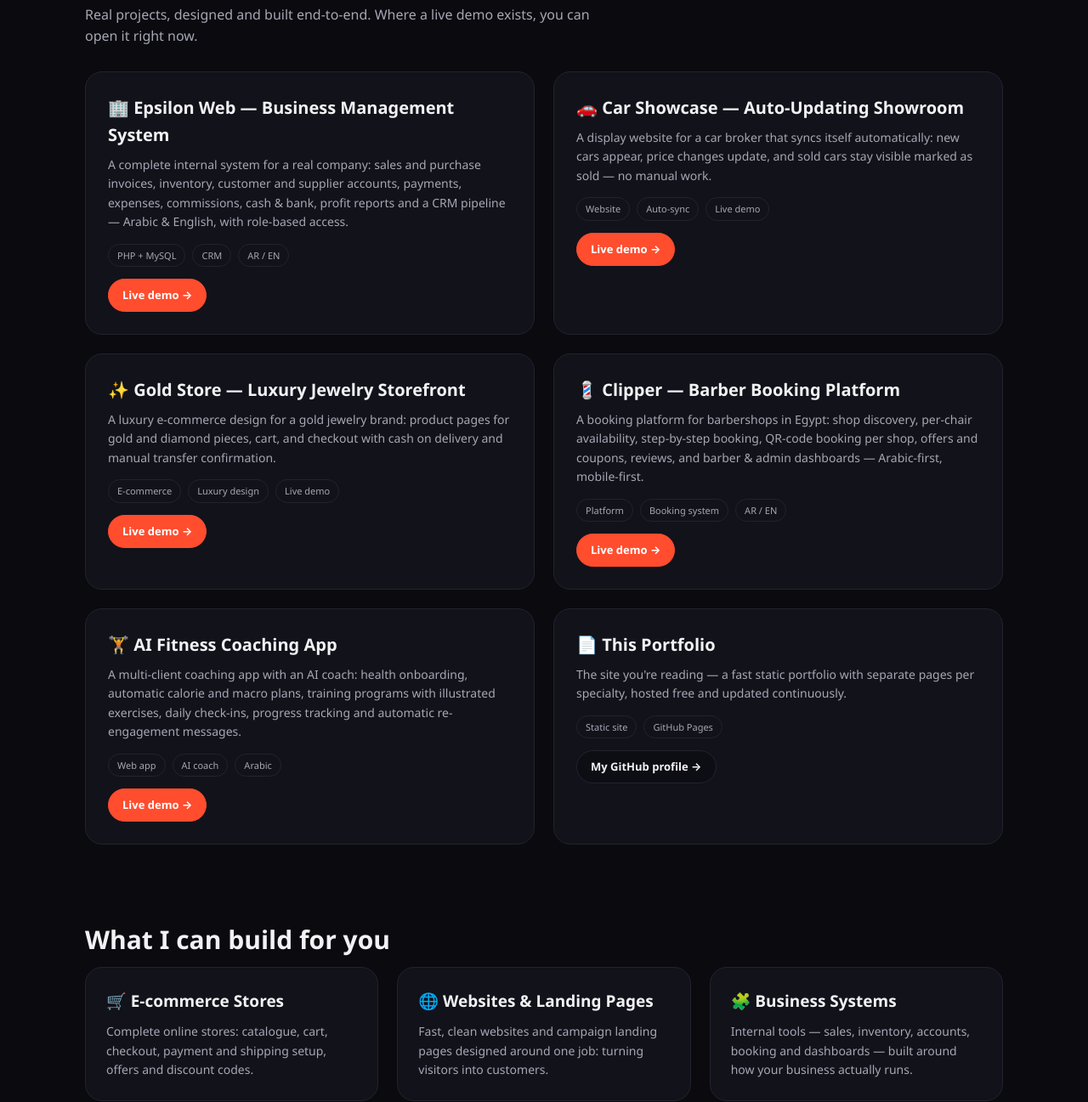
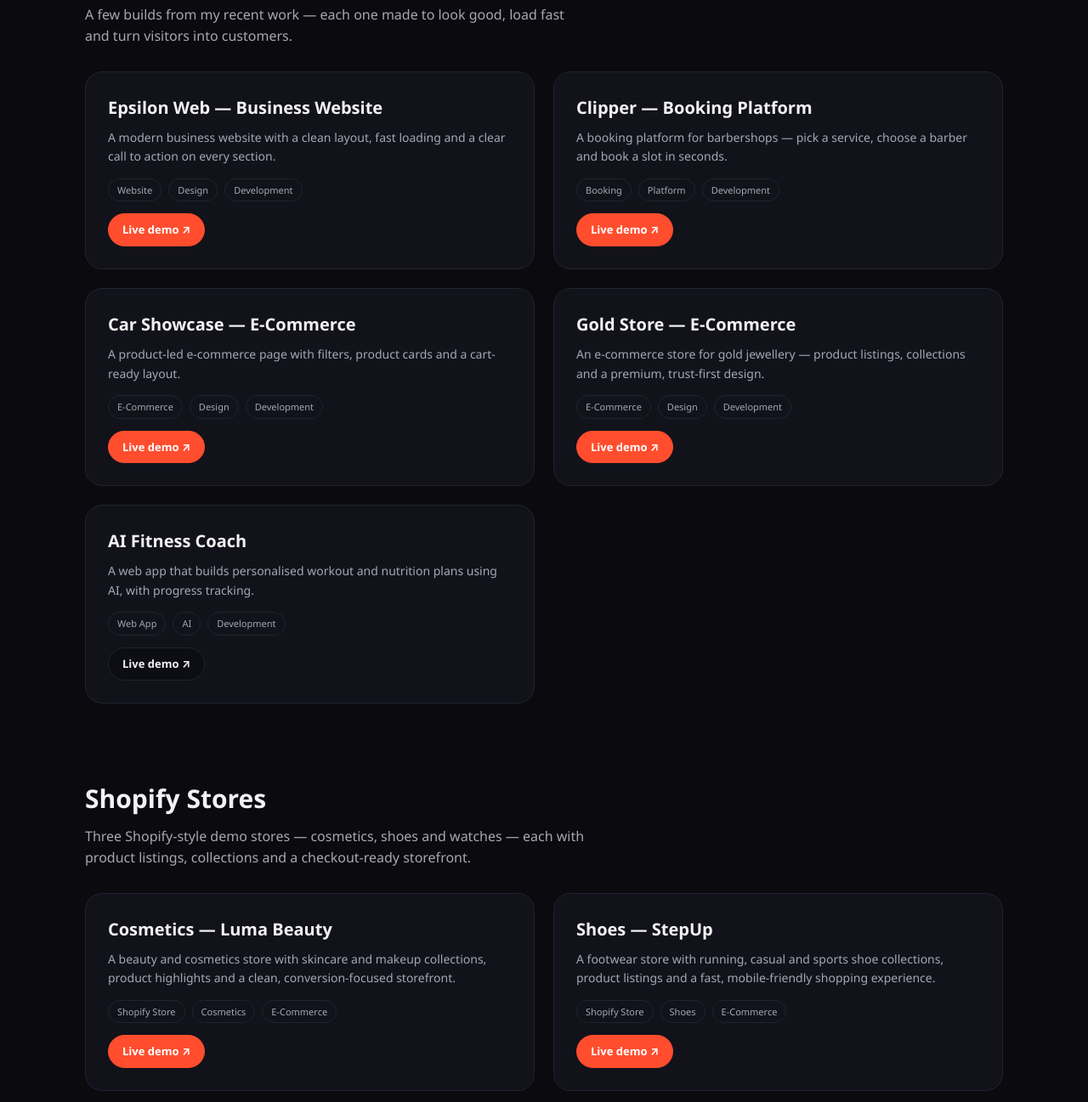
Before and after one commit to mo7md2001/portfolio, a plain HTML site: page projects.html in a window 1280 px wide. Shown: the part 406-1703 px from the top of the page at 85% size. Drawn offline with Linux system fonts and the light colour scheme.

Commit message:
Add Shopify Stores section with Cosmetics, Shoes and Watches live demos

```diff
--- a/projects.html
+++ b/projects.html
@@ -63,60 +63,84 @@
 
   <section>
     <h2>Selected projects</h2>
-    <p class="sub">Real projects, designed and built end-to-end. Where a live demo exists, you can open it right now.</p>
+    <p class="sub">A few builds from my recent work — each one made to look good, load fast and turn visitors into customers.</p>
     <div class="grid">
+      <div class="card">
+        <h3>Epsilon Web — Business Website</h3>
+        <p>A modern business website with a clean layout, fast loading and a clear call to action on every section.</p>
+        <div class="tags"><span class="tag">Website</span><span class="tag">Design</span><span class="tag">Development</span></div>
+        <div class="links"><a class="lnk live" href="https://epsilon-web.netlify.app/" target="_blank" rel="noopener">Live demo ↗</a></div>
+      </div>
+      <div class="card">
+        <h3>Clipper — Booking Platform</h3>
+        <p>A booking platform for barbershops — pick a service, choose a barber and book a slot in seconds.</p>
+        <div class="tags"><span class="tag">Booking</span><span class="tag">Platform</span><span class="tag">Development</span></div>
+        <div class="links"><a class="lnk live" href="https://clipper.netlify.app/" target="_blank" rel="noopener">Live demo ↗</a></div>
+      </div>
+      <div class="card">
+        <h3>Car Showcase — E-Commerce</h3>
+        <p>A product-led e-commerce page with filters, product cards and a cart-ready layout.</p>
+        <div class="tags"><span class="tag">E-Commerce</span><span class="tag">Design</span><span class="tag">Development</span></div>
+        <div class="links"><a class="lnk live" href="https://car-showcase.netlify.app/" target="_blank" rel="noopener">Live demo ↗</a></div>
+      </div>
+      <div class="card">
+        <h3>Gold Store — E-Commerce</h3>
+        <p>An e-commerce store for gold jewellery — product listings, collections and a premium, trust-first design.</p>
+        <div class="tags"><span class="tag">E-Commerce</span><span class="tag">Design</span><span class="tag">Development</span></div>
+        <div class="links"><a class="lnk live" href="https://gold-store.netlify.app/" target="_blank" rel="noopener">Live demo ↗</a></div>
+      </div>
+      <div class="card">
+        <h3>AI Fitness Coach</h3>
+        <p>A web app that builds personalised workout and nutrition plans using AI, with progress tracking.</p>
+        <div class="tags"><span class="tag">Web App</span><span class="tag">AI</span><span class="tag">Development</span></div>
+        <div class="links"><a class="lnk" href="https://ai-fitness-coach-nutrition.netlify.app/" target="_blank" rel="noopener">Live demo ↗</a></div>
+      </div>
+    </div>
+  </section>
 
-      <div class="card"><h3>🏢 Epsilon Web — Business Management System</h3>
-      <p>A complete internal system for a real company: sales and purchase invoices, inventory, customer and supplier accounts, payments, expenses, commissions, cash &amp; bank, profit reports and a CRM pipeline — Arabic &amp; English, with role-based access.</p>
-      <div class="tags"><span class="tag">PHP + MySQL</span><span class="tag">CRM</span><span class="tag">AR / EN</span></div>
-      <div class="links"><a class="lnk live" href="https://mo7md2001.github.io/epsilon-web/" target="_blank" rel="noopener">Live demo →</a></div></div>
-
-      <div class="card"><h3>🚗 Car Showcase — Auto-Updating Showroom</h3>
-      <p>A display website for a car broker that syncs itself automatically: new cars appear, price changes update, and sold cars stay visible marked as sold — no manual work.</p>
-      <div class="tags"><span class="tag">Website</span><span class="tag">Auto-sync</span><span class="tag">Live demo</span></div>
-      <div class="links"><a class="lnk live" href="https://mo7md2001.github.io/car-showcase/" target="_blank" rel="noopener">Live demo →</a></div></div>
-
-      <div class="card"><h3>✨ Gold Store — Luxury Jewelry Storefront</h3>
-      <p>A luxury e-commerce design for a gold jewelry brand: product pages for gold and diamond pieces, cart, and checkout with cash on delivery and manual transfer confirmation.</p>
-      <div class="tags"><span class="tag">E-commerce</span><span class="tag">Luxury design</span><span class="tag">Live demo</span></div>
-      <div class="links"><a class="lnk live" href="https://mo7md2001.github.io/gold-store-mockup/" target="_blank" rel="noopener">Live demo →</a></div></div>
-
-      <div class="card"><h3>💈 Clipper — Barber Booking Platform</h3>
-      <p>A booking platform for barbershops in Egypt: shop discovery, per-chair availability, step-by-step booking, QR-code booking per shop, offers and coupons, reviews, and barber &amp; admin dashboards — Arabic-first, mobile-first.</p>
-      <div class="tags"><span class="tag">Platform</span><span class="tag">Booking system</span><span class="tag">AR / EN</span></div>
-      <div class="links"><a class="lnk live" href="https://mo7md2001.github.io/clipper/" target="_blank" rel="noopener">Live demo →</a></div></div>
-
-      <div class="card"><h3>🏋️ AI Fitness Coaching App</h3>
-      <p>A multi-client coaching app with an AI coach: health onboarding, automatic calorie and macro plans, training programs with illustrated exercises, daily check-ins, progress tracking and automatic re-engagement messages.</p>
-      <div class="tags"><span class="tag">Web app</span><span class="tag">AI coach</span><span class="tag">Arabic</span></div>
-      <div class="links"><a class="lnk live" href="https://mo7md2001.github.io/ai-fitness-coaching/" target="_blank" rel="noopener">Live demo →</a></div></div>
-
-      <div class="card"><h3>📄 This Portfolio</h3>
-      <p>The site you're reading — a fast static portfolio with separate pages per specialty, hosted free and updated continuously.</p>
-      <div class="tags"><span class="tag">Static site</span><span class="tag">GitHub Pages</span></div>
-      <div class="links"><a class="lnk" href="https://github.com/mo7md2001" target="_blank" rel="noopener">My GitHub profile →</a></div></div>
-
+  <section>
+    <h2>Shopify Stores</h2>
+    <p class="sub">Three Shopify-style demo stores — cosmetics, shoes and watches — each with product listings, collections and a checkout-ready storefront.</p>
+    <div class="grid">
+      <div class="card">
+        <h3>Cosmetics — Luma Beauty</h3>
+        <p>A beauty and cosmetics store with skincare and makeup collections, product highlights and a clean, conversion-focused storefront.</p>
+        <div class="tags"><span class="tag">Shopify Store</span><span class="tag">Cosmetics</span><span class="tag">E-Commerce</span></div>
+        <div class="links"><a class="lnk live" href="https://mo7md2001.github.io/shopify-store/cosmetics/" target="_blank" rel="noopener">Live demo ↗</a></div>
+      </div>
+      <div class="card">
+        <h3>Shoes — StepUp</h3>
+        <p>A footwear store with running, casual and sports shoe collections, product listings and a fast, mobile-friendly shopping experience.</p>
+        <div class="tags"><span class="tag">Shopify Store</span><span class="tag">Shoes</span><span class="tag">E-Commerce</span></div>
+        <div class="links"><a class="lnk live" href="https://mo7md2001.github.io/shopify-store/shoes/" target="_blank" rel="noopener">Live demo ↗</a></div>
+      </div>
+      <div class="card">
+        <h3>Watches — Aurum Time</h3>
+        <p>A luxury watch store with classic and modern timepiece collections, detailed product pages and an elegant storefront.</p>
+        <div class="tags"><span class="tag">Shopify Store</span><span class="tag">Watches</span><span class="tag">E-Commerce</span></div>
+        <div class="links"><a class="lnk live" href="https://mo7md2001.github.io/shopify-store/watches/" target="_blank" rel="noopener">Live demo ↗</a></div>
+      </div>
     </div>
   </section>
 
   <section>
     <h2>What I can build for you</h2>
     <div class="svc">
-      <div class="box"><h3>🛒 E-commerce Stores</h3><p>Complete online stores: catalogue, cart, checkout, payment and shipping setup, offers and discount codes.</p></div>
-      <div class="box"><h3>🌐 Websites &amp; Landing Pages</h3><p>Fast, clean websites and campaign landing pages designed around one job: turning visitors into customers.</p></div>
-      <div class="box"><h3>🧩 Business Systems</h3><p>Internal tools — sales, inventory, accounts, booking and dashboards — built around how your business actually runs.</p></div>
+      <div class="box"><h3>🛍️ E-Commerce Stores</h3><p>Shopify-style stores with product pages, collections, discounts and a checkout that actually converts.</p></div>
+      <div class="box"><h3>🏢 Business Websites</h3><p>Fast, modern company websites that explain the offer in seconds and push visitors to contact you.</p></div>
+      <div class="box"><h3>⚙️ Business Systems</h3><p>Booking systems, dashboards and internal tools that save hours every week.</p></div>
     </div>
   </section>
 
   <section>
     <div class="contact">
-      <h2>Need a store or a system?</h2>
-      <p>Tell me what you're building and I'll come back with scope, timeline and price — no obligation.</p>
-      <a class="btn primary" href="https://wa.me/201063705088?text=Hi%20Mohamed!%20I%27d%20like%20a%20website%20%2F%20store%20%2F%20system." target="_blank" rel="noopener">Chat on WhatsApp — +20 106 370 5088</a>
+      <h2>Have a store or system in mind?</h2>
+      <p>Tell me what you sell and who you sell it to — I'll build the page, the funnel and the system behind it.</p>
+      <a class="btn primary" href="https://wa.me/201002245264" target="_blank" rel="noopener">Start your project ↗</a>
     </div>
   </section>
 </div>
 
-<footer>© 2026 Mohamed Essam — Media Buyer &amp; Digital Marketing Specialist.</footer>
+<footer>© 2026 Mohamed Essam — Websites &amp; Systems</footer>
 </body>
 </html>
```
